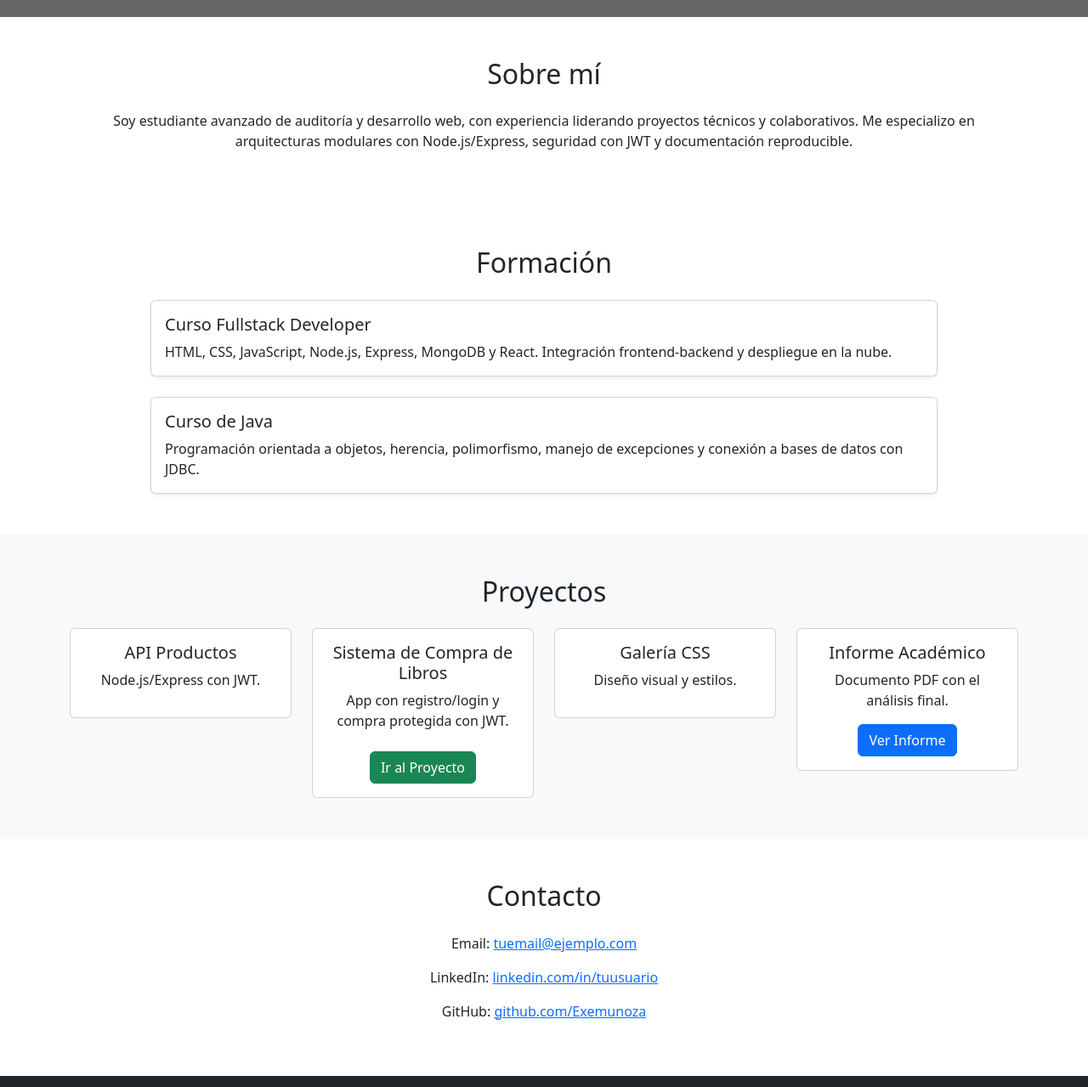
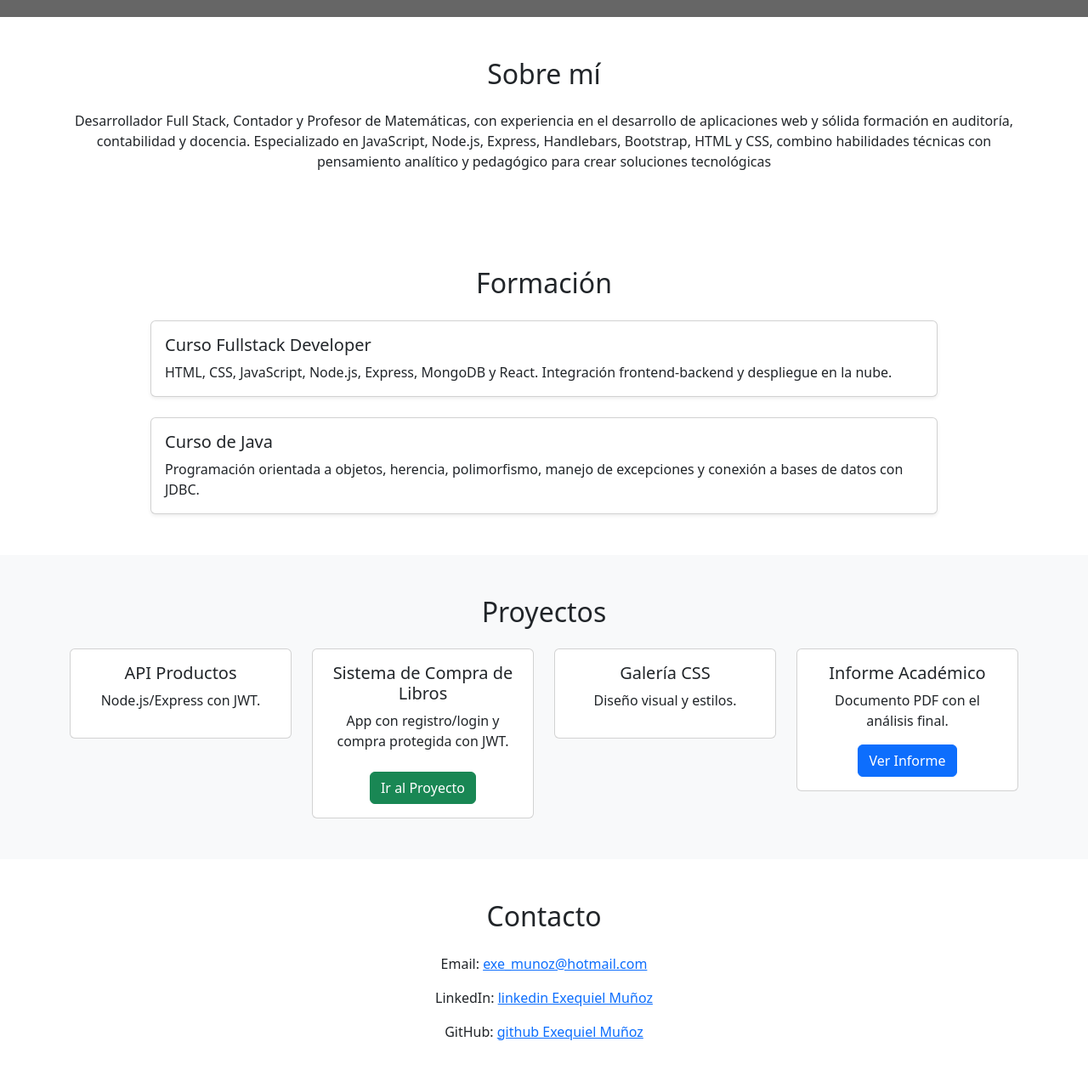
Before and after one commit to Exemunoza/portafolio_EM, a website: page index.html in a window 1280 px wide. Shown: the part 780-2059 px from the top of the page at 85% size. Drawn offline with nearby package versions, Linux system fonts and the light colour scheme.

```diff
--- a/index.html
+++ b/index.html
@@ -43,7 +43,12 @@
   <!-- Secciones -->
   <section id="about" class="container py-5">
     <h2 class="text-center mb-4">Sobre mí</h2>
-    <p class="text-center">Soy estudiante avanzado de auditoría y desarrollo web, con experiencia liderando proyectos técnicos y colaborativos. Me especializo en arquitecturas modulares con Node.js/Express, seguridad con JWT y documentación reproducible.</p>
+    <p class="text-center">
+      Desarrollador Full Stack, Contador y Profesor de Matemáticas, con experiencia en el
+      desarrollo de aplicaciones web y sólida formación en auditoría, contabilidad y docencia. Especializado en JavaScript, Node.js, Express, Handlebars, Bootstrap, HTML y CSS,
+      combino habilidades técnicas con pensamiento analítico y pedagógico para crear soluciones tecnológicas
+
+    </p>
   </section>
 
   <section id="education" class="container py-5">
@@ -125,9 +130,9 @@
 <section id="contact" class="container py-5">
   <h2 class="text-center mb-4">Contacto</h2>
   <div class="text-center">
-    <p>Email: <a href="mailto:tuemail@ejemplo.com">tuemail@ejemplo.com</a></p>
-    <p>LinkedIn: <a href="https://linkedin.com/in/tuusuario">linkedin.com/in/tuusuario</a></p>
-    <p>GitHub: <a href="https://github.com/Exemunoza">github.com/Exemunoza</a></p>
+    <p>Email: <a href="mailto:exe_munoz@hotmail.com">exe_munoz@hotmail.com</a></p>
+    <p>LinkedIn: <a href="https://www.linkedin.com/in/exequiel-mu%C3%B1oz-aravena-0b05b529/">linkedin Exequiel Muñoz</a></p>
+    <p>GitHub: <a href="https://github.com/Exemunoza">github Exequiel Muñoz</a></p>
   </div>
 </section>
 
```
